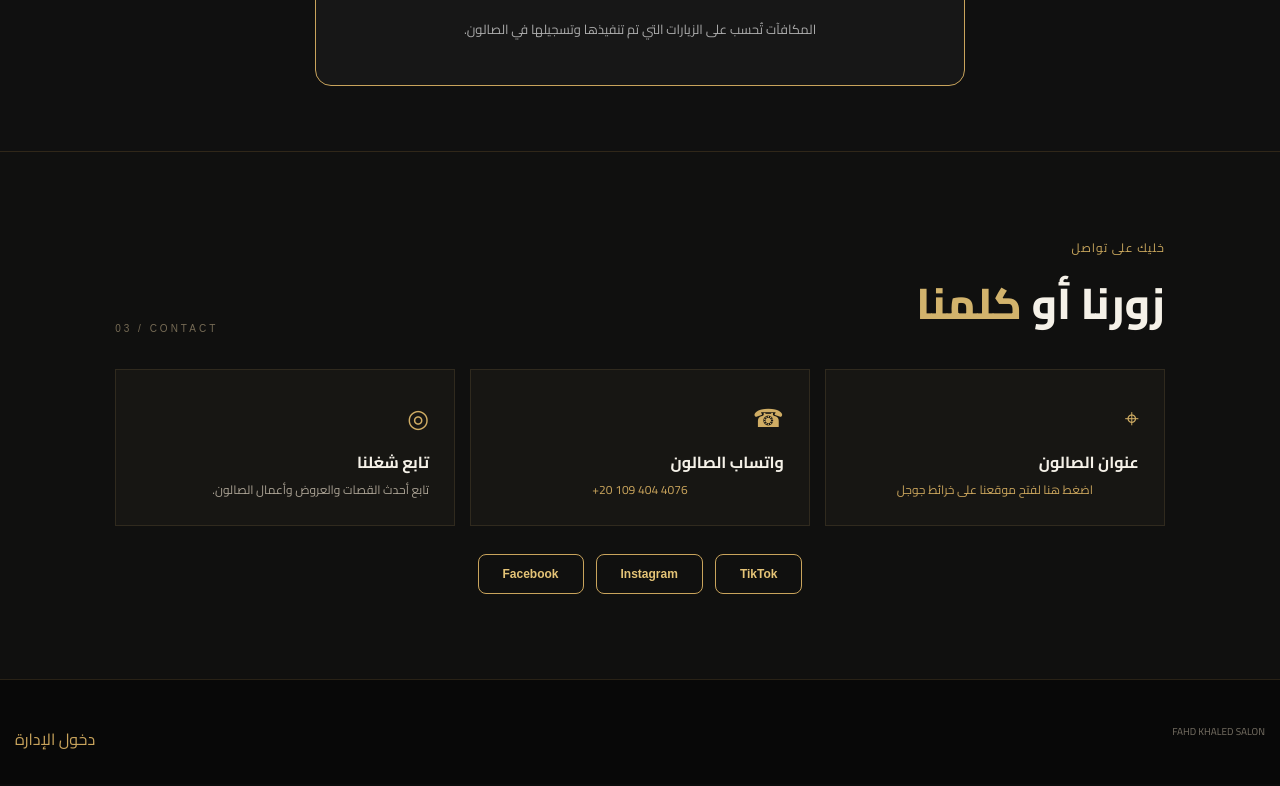
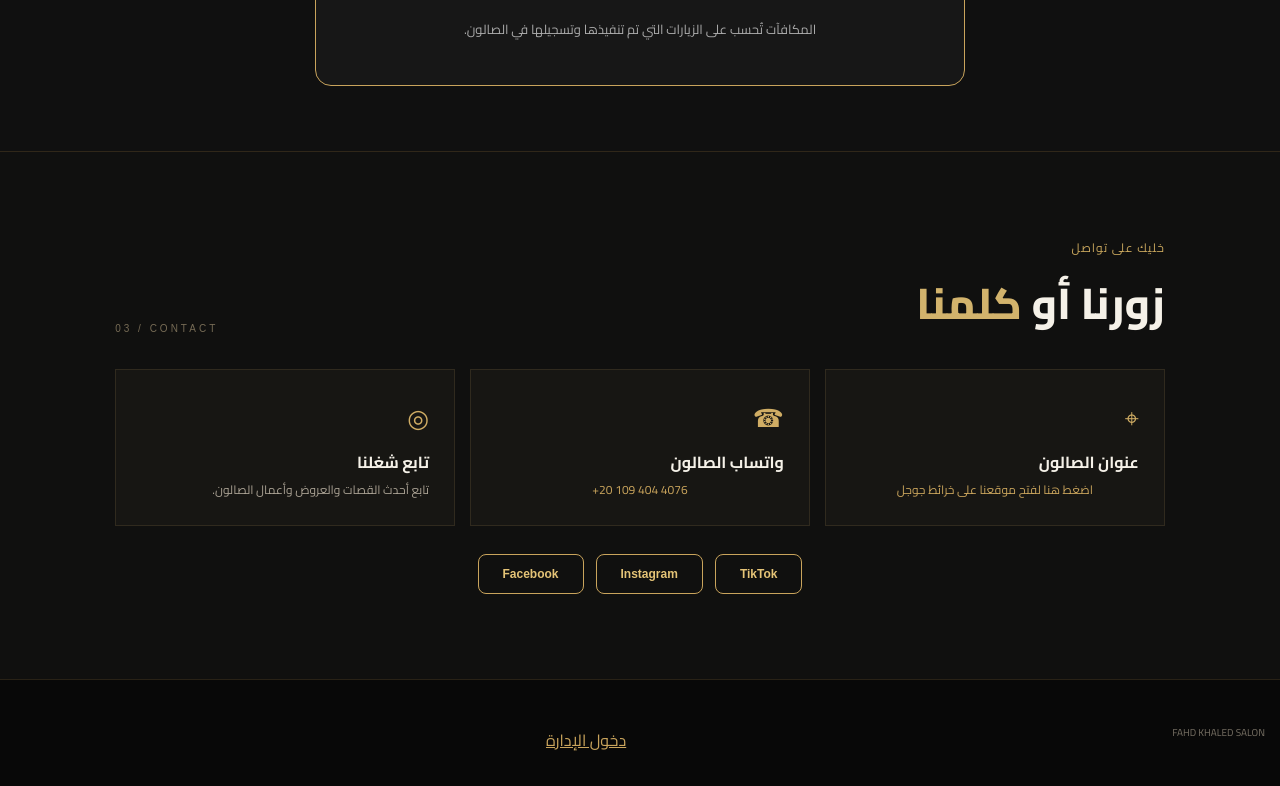
Before and after one commit to fahd87142-alt/FAHD-KHALED-SALON-WEBSITE-V2, a plain HTML site: page index.html in a window 1280 px wide. Shown: the part 4110-4896 px from the top of the page. Drawn offline with Linux system fonts and the light colour scheme.

Commit message:
Refactor HTML comments and admin access button
Replaced comment tags with HTML comments and modified admin access button.

```diff
--- a/index.html
+++ b/index.html
@@ -10,7 +10,6 @@
   <link rel="preconnect" href="https://fonts.googleapis.com">
   <link rel="preconnect" href="https://fonts.gstatic.com" crossorigin>
   <link href="https://fonts.googleapis.com/css2?family=Cairo:wght@400;500;600;700;800;900&display=swap" rel="stylesheet">
-
   <link rel="stylesheet" href="styles.css">
 
   <style>
@@ -28,16 +27,13 @@
         z-index: 9999;
         border-top: 1px solid #c9a45c;
       }
-
       #mainNav.open { display: flex !important; }
-
       #mainNav a {
         display: block;
         padding: 12px;
         color: white;
         text-decoration: none;
       }
-
       #menuToggle { cursor: pointer; }
     }
 
@@ -227,40 +223,33 @@
 
 <main>
 
-  <!-- الرئيسية -->
   <section class="hero" id="home">
     <div class="hero-glow"></div>
-
     <div class="hero-content">
       <p class="eyebrow"><span></span> العناية بتفاصيل إطلالتك</p>
       <h1>أناقتك تبدأ<br><em>من هنا</em></h1>
       <p class="hero-text">تجربة حلاقة وعناية رجالي باهتمام بالتفاصيل، وخدمة تليق بيك.</p>
-
       <div class="hero-actions">
         <a class="button button-gold" href="#booking">احجز موعدك</a>
         <a class="button button-outline" href="#services">اكتشف خدماتنا</a>
       </div>
-
       <div class="hero-note">
         <span class="gold-line"></span>
         FAHD KHALED SALON
       </div>
     </div>
-
     <div class="hero-side">
       <div class="monogram">FK</div>
       <div class="side-caption">STYLE · CARE · CONFIDENCE</div>
     </div>
   </section>
 
-  <!-- المقدمة -->
   <section class="intro section-wrap">
     <p class="eyebrow centered">أهلاً بيك في صالون فهد خالد</p>
     <h2 class="section-title">اهتمام بالتفاصيل، <em>وفرق في الإطلالة</em></h2>
     <p class="section-copy">هدفنا إنك تخرج بإطلالة تليق بيك، من أول الاستشارة لحد آخر لمسة.</p>
   </section>
 
-  <!-- الخدمات -->
   <section class="services section-wrap" id="services">
     <div class="section-heading">
       <div>
@@ -303,11 +292,9 @@
         <strong>اسأل عن السعر</strong>
       </article>
     </div>
-
     <p class="price-note">الأسعار بالجنيه المصري، وسعر بعض الخدمات بيتحدد بعد معاينة الشعر.</p>
   </section>
 
-  <!-- معرض الأعمال -->
   <section class="gallery section-wrap" id="gallery">
     <div class="section-heading">
       <div>
@@ -316,7 +303,6 @@
       </div>
       <span class="section-index">02 / GALLERY</span>
     </div>
-
     <div class="gallery-grid">
       <div class="gallery-placeholder tall">
         <span>صورتك هنا</span>
@@ -331,18 +317,15 @@
         <small>أضف صورة من شغل الصالون</small>
       </div>
     </div>
-
     <p class="gallery-hint">دي أماكن مخصصة لصور شغلك الحقيقية. هنضيف الصور لما تبعتهالنا.</p>
   </section>
 
-  <!-- الحجز -->
   <section class="booking-section" id="booking">
     <div class="booking-inner section-wrap">
       <div class="booking-copy">
         <p class="eyebrow">مستنيين زيارتك</p>
         <h2 class="section-title">احجز <em>موعدك</em></h2>
         <p>املأ البيانات دي وهنستقبل طلب الحجز. الحجز بيتأكد بعد ما الصالون يتواصل معاك.</p>
-
         <div class="booking-points">
           <span>✓ طلب حجز سهل وسريع</span>
           <span>✓ اختيار الخدمة والموعد المناسب</span>
@@ -355,12 +338,10 @@
           الاسم بالكامل
           <input name="name" type="text" placeholder="اكتب اسمك" required maxlength="70">
         </label>
-
         <label>
           رقم الموبايل
           <input name="phone" type="tel" placeholder="01xxxxxxxxx" required maxlength="20" inputmode="tel">
         </label>
-
         <label>
           اختار الخدمة
           <select name="service" required>
@@ -371,7 +352,6 @@
             <option>خدمة أخرى - السعر عند الاستفسار</option>
           </select>
         </label>
-
         <div class="form-row">
           <label>
             اليوم
@@ -382,12 +362,10 @@
             <input name="time" type="time" required>
           </label>
         </div>
-
         <label>
           ملاحظات (اختياري)
           <textarea name="notes" rows="3" placeholder="أي تفاصيل تحب تقولها"></textarea>
         </label>
-
         <button class="button button-gold submit-button" type="submit" id="submitBooking">إرسال طلب الحجز</button>
         <p class="form-message" id="formMessage" role="status"></p>
 
@@ -398,38 +376,25 @@
           <button type="button" id="copyTrackingCode" class="copy-code-button">نسخ كود المتابعة</button>
           <p style="font-size:13px;color:#ccc;margin-bottom:0;">احتفظ بالكود. هتحتاجه علشان تعرف حالة الحجز، والكود ده مش معناه إن الموعد اتأكد.</p>
         </div>
-
         <small class="form-disclaimer">إرسال الطلب لا يعني تأكيد الموعد؛ هنأكد معاك بالتواصل.</small>
       </form>
     </div>
   </section>
 
-  <!-- متابعة حالة الحجز -->
   <section class="tracking-section" id="tracking">
     <div class="tracking-box">
       <p class="eyebrow centered">تابع طلبك</p>
       <h2>حالة <em>حجزك</em></h2>
       <p>اكتب كود المتابعة اللي ظهر لك بعد إرسال طلب الحجز، واعرف آخر حالة لطلبك.</p>
-
       <form id="trackingForm" class="tracking-form">
         <label>
           كود متابعة الحجز
-          <input
-            id="trackingInput"
-            type="text"
-            placeholder="اكتب كود المتابعة هنا"
-            maxlength="32"
-            minlength="32"
-            dir="ltr"
-            autocomplete="off"
-            required
-          >
+          <input id="trackingInput" type="text" placeholder="اكتب كود المتابعة هنا"
+            maxlength="32" minlength="32" dir="ltr" autocomplete="off" required>
         </label>
         <button class="button button-gold" type="submit">استعلم عن حالة الحجز</button>
       </form>
-
       <p id="trackingMessage" class="tracking-message" role="status"></p>
-
       <div id="trackingResult" class="tracking-result" aria-live="polite">
         <p>حالة الحجز:</p>
         <div id="trackingStatus" class="tracking-status"></div>
@@ -440,42 +405,34 @@
     </div>
   </section>
 
-  <!-- زياراتي ومكافآت VIP -->
   <section class="loyalty-section" id="loyalty">
     <div class="loyalty-box">
       <p class="eyebrow centered">عملاء FAHD KHALED SALON</p>
       <h2>زياراتك ليها مكافأة VIP</h2>
       <p>كل 5 زيارات مكتملة ليك في الصالون، تستحق تنظيف بشرة VIP بخصم 50%.</p>
-
       <form id="loyaltyForm" class="loyalty-form">
         <label>
           اسمك بالكامل (اختياري)
           <input type="text" id="loyaltyName" placeholder="اكتب اسمك لو حابب" maxlength="70">
         </label>
-
         <label>
           رقم الموبايل
           <input type="tel" id="loyaltyPhone" placeholder="01xxxxxxxxx" maxlength="20" inputmode="tel" required>
         </label>
-
         <button type="submit" class="button button-gold" id="loyaltySearchButton">اعرف زياراتي ومكافآتي</button>
       </form>
-
       <p id="loyaltyMessage" class="loyalty-message" role="status"></p>
-
       <div id="loyaltyResult" class="loyalty-result" aria-live="polite">
         <p>إجمالي زياراتك المكتملة: <strong id="loyaltyVisits">0</strong></p>
         <p>المكافآت المستحقة: <strong id="loyaltyRewards">0</strong></p>
         <p id="loyaltyNextReward"></p>
       </div>
-
       <p style="font-size:13px;color:#aaa;margin-top:20px;">
         المكافآت تُحسب على الزيارات التي تم تنفيذها وتسجيلها في الصالون.
       </p>
     </div>
   </section>
 
-  <!-- التواصل -->
   <section class="contact section-wrap" id="contact">
     <div class="section-heading">
       <div>
@@ -484,7 +441,6 @@
       </div>
       <span class="section-index">03 / CONTACT</span>
     </div>
-
     <div class="contact-grid">
       <a class="contact-card contact-card-link"
          href="https://goo.gl/maps/dmr9LqL3SxbH5aDK7?g_st=ac"
@@ -493,7 +449,6 @@
         <h3>عنوان الصالون</h3>
         <p>اضغط هنا لفتح موقعنا على خرائط جوجل</p>
       </a>
-
       <a class="contact-card contact-card-link"
          href="https://wa.me/201094044076"
          target="_blank" rel="noopener noreferrer">
@@ -501,14 +456,12 @@
         <h3>واتساب الصالون</h3>
         <p>+20 109 404 4076</p>
       </a>
-
       <div class="contact-card">
         <span>◎</span>
         <h3>تابع شغلنا</h3>
         <p>تابع أحدث القصات والعروض وأعمال الصالون.</p>
       </div>
     </div>
-
     <div class="social-links">
       <a href="https://www.facebook.com/share/1FkSQTReH8/" target="_blank" rel="noopener noreferrer">Facebook</a>
       <a href="https://www.instagram.com/fahd_khaled77?cnvx=cG05NDE1ZmFienZy" target="_blank" rel="noopener noreferrer">Instagram</a>
@@ -531,12 +484,10 @@
           البريد الإلكتروني
           <input id="adminEmail" type="email" placeholder="البريد الإلكتروني" required>
         </label>
-
         <label>
           كلمة المرور
           <input id="adminPassword" type="password" placeholder="كلمة المرور" required>
         </label>
-
         <button class="button button-gold" type="submit">تسجيل الدخول</button>
         <p id="adminLoginMessage" class="form-message" role="status"></p>
       </form>
@@ -554,7 +505,13 @@
 
 <footer style="text-align:center; padding:30px 15px;">
   <p>FAHD KHALED SALON</p>
-  <a href="#adminPanel" id="adminAccess" style="color:#c9a45c; display:block; margin-top:15px;">دخول الإدارة</a>
+
+  <!-- زر دخول الإدارة المعدّل -->
+  <button type="button" id="adminAccess"
+    onclick="const panel=document.getElementById('adminPanel'); if(panel){panel.style.display='block'; panel.scrollIntoView({behavior:'smooth',block:'start'});}"
+    style="background:none;border:0;color:#c9a45c;display:block;margin:15px auto 0;font:inherit;cursor:pointer;text-decoration:underline;">
+    دخول الإدارة
+  </button>
 </footer>
 
 <script type="module" src="app.js?v=13"></script>
```
